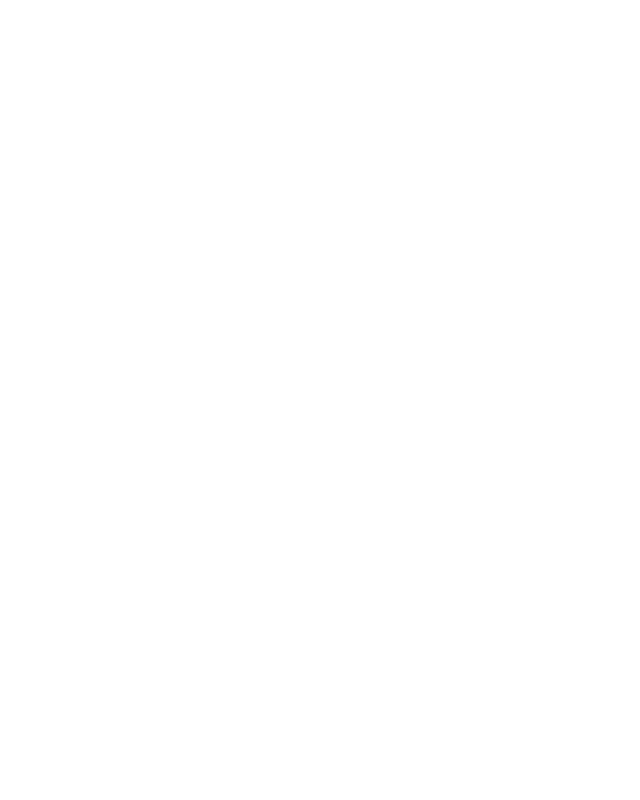
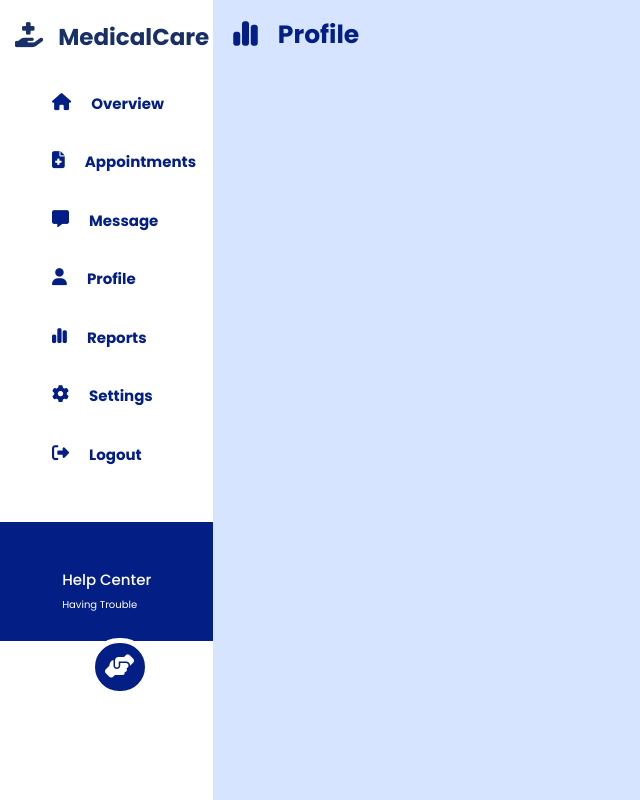
Before and after one commit to sarucm1017/Healthcare_Management-Frontend, a React (Create React App) app: page /patientProfile in a window 1280 px wide. Before the commit this address had no page. Shown: the whole page, without its empty margins (0-640 px from the left). Built offline with nearby package versions, Linux system fonts and the light colour scheme; a web font is replaced by a local one.

Commit message:
patientprofile

```diff
--- /dev/null
+++ b/src/Componets/Layout/ProfileSection/patient/PatientProfile.jsx
@@ -0,0 +1,36 @@
+import React from "react";
+import PatientsdashboardSidesection from "../../Dashborad/Patients/PatientsdashboardSidesection";
+import "./patientProfile.css";
+
+const PatientProfile = () => {
+    return(
+        <>
+         <div className="container-fluid">
+        <div className="col-md-12 full_container">
+          <PatientsdashboardSidesection />
+          <div className="col-md-10">
+            <div className="main_home">
+              <div className="nav_bar_section">
+                <div className="left_section">
+                  <div className="icon_part">
+                    <i class="fa-solid fa-chart-simple"></i>
+                  </div>
+                  <div className="title_part">
+                    <h4>Profile</h4>
+                  </div>
+                </div>
+                <div className="right_section"></div>
+              </div>
+              <div className="main_section">
+
+              </div>
+            </div>
+          </div>
+        </div>
+      </div>
+        </>
+    )
+}
+
+
+export default PatientProfile;
--- a/src/Componets/Router/MainRoutes.js
+++ b/src/Componets/Router/MainRoutes.js
@@ -15,6 +15,7 @@
 import CheckAvailability from "../Layout/AppointmentSection/Patients/CheckAvailability";
 import PatientReport from "../Layout/ReportSection/Patients/PatientsReports";
 import ReportDetailsPatient from "../Layout/ReportSection/Patients/ReportDetailsPatient"
+import PatientProfile from "../Layout/ProfileSection/patient/PatientProfile";
 
 const MainRoutes = () => {
     return (
@@ -35,6 +36,7 @@
             <Route path ="/checkAvailability" element = {<CheckAvailability/>}></Route>
             <Route path ="/patientReport" element = {<PatientReport/>}></Route>
             <Route path ="/reportDetailsPatient" element = {<ReportDetailsPatient/>}></Route>
+            <Route path ="/patientProfile" element = {<PatientProfile/>}></Route>
         </Routes>
         </>
     )
```
Also changed, not shown: src/Componets/Layout/ProfileSection/patient/PatientProfileEdit.jsx (added), src/Componets/Layout/ProfileSection/patient/patientProfile.css (added).
